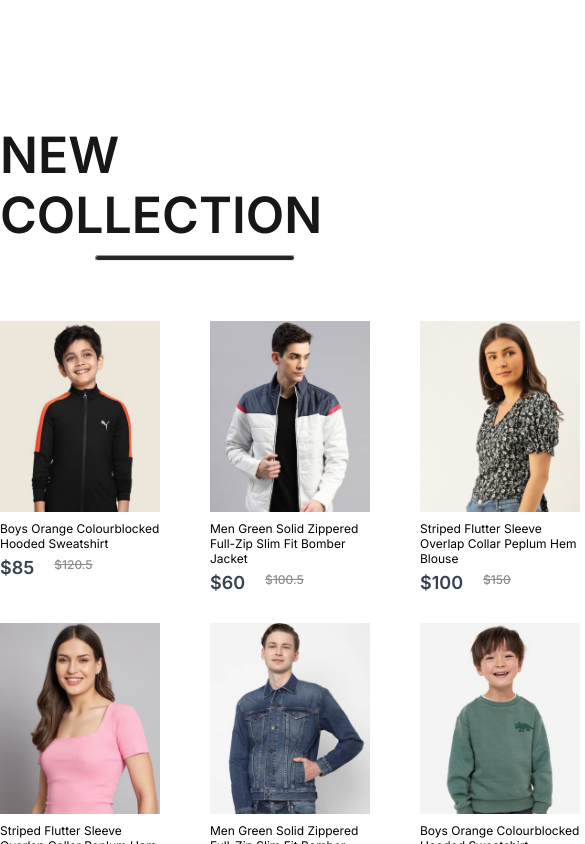
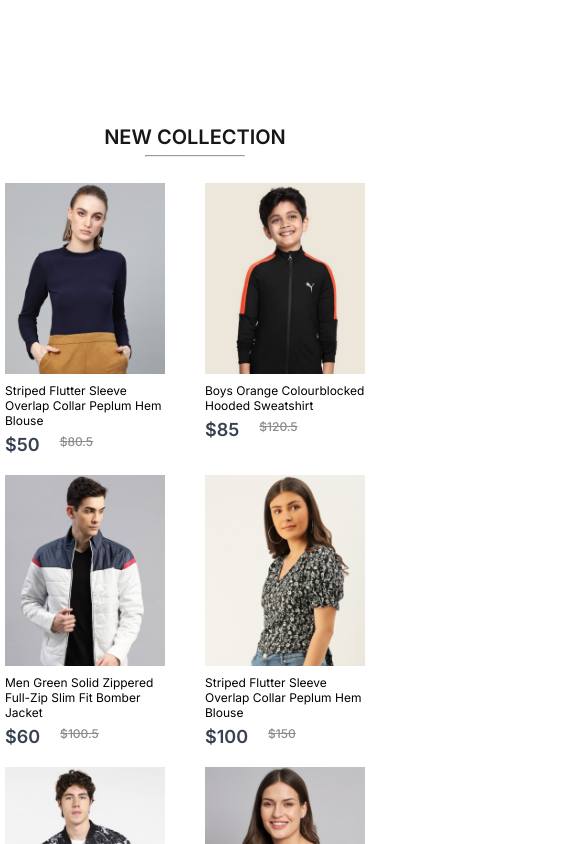
Before and after one commit to N-Viveharan/e-commerce_myProject-6, a React (Vite) app in the folder frontend/: page / in a window 390 px wide. Shown: the part 2200-3044 px from the top of the page, 585 px wide, since content can reach past the window. Built offline with nearby package versions, Linux system fonts and the light colour scheme; a web font is replaced by a local one.

Commit message:
create the new collection page

```diff
--- a/frontend/src/Components/NewCollections/NewCollections.css
+++ b/frontend/src/Components/NewCollections/NewCollections.css
@@ -27,3 +27,71 @@
     margin-top: 50px;
     gap: 30px;
 }
+@media (max-width: 1280px) {
+    .new-collections{
+        height: 70vh;
+    }
+
+    .new-collections h1 {
+        font-size: 40px;
+    }
+
+    .new-collections hr {
+        width: 160px;
+        height: 4px;
+    }
+
+    .collections {
+        gap: 20px;
+        margin-top: 30px;
+    }
+}
+@media (max-width: 1024px) {
+    .new-collections {
+        height: 60vh;
+    }
+
+    .new-collections h1 {
+        font-size: 30px;
+    }
+
+    .new-collections hr {
+        width: 120px;
+        height: 3px;
+    }
+
+    .collections{
+        gap: 15px;
+        margin-top: 20px;
+    }
+}
+@media (max-width:800px) {
+    .new-collections {
+        height: 50vh;
+        gap: 6px;
+    }
+
+    .new-collections h1 {
+        font-size: 20px;
+    }
+
+    .new-collections hr {
+        width: 100px;
+    }
+
+    .collections {
+        gap: 5px;
+
+    }
+}
+@media (max-width:500px) {
+   .new-collections {
+        height: 90vh;
+
+    }
+    .collections{
+      display: grid;
+      grid-template-columns: 1fr 1fr;
+      gap: 20px;
+    }
+}
--- a/frontend/src/Components/Popular/Popular.css
+++ b/frontend/src/Components/Popular/Popular.css
@@ -83,7 +83,7 @@
 
     }
 }
-@media (max-width:800px) {
+@media (max-width:500px) {
    .popular {
         height: 90vh;
 
```
